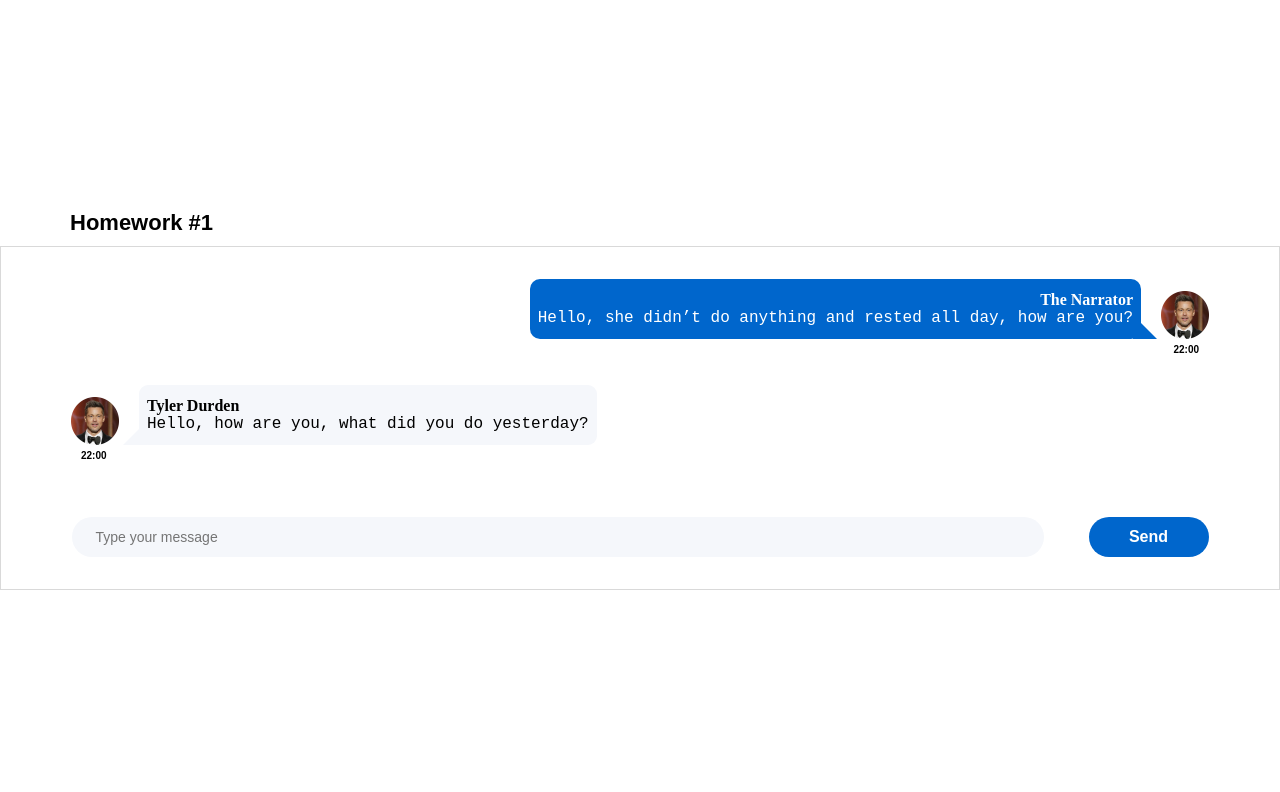
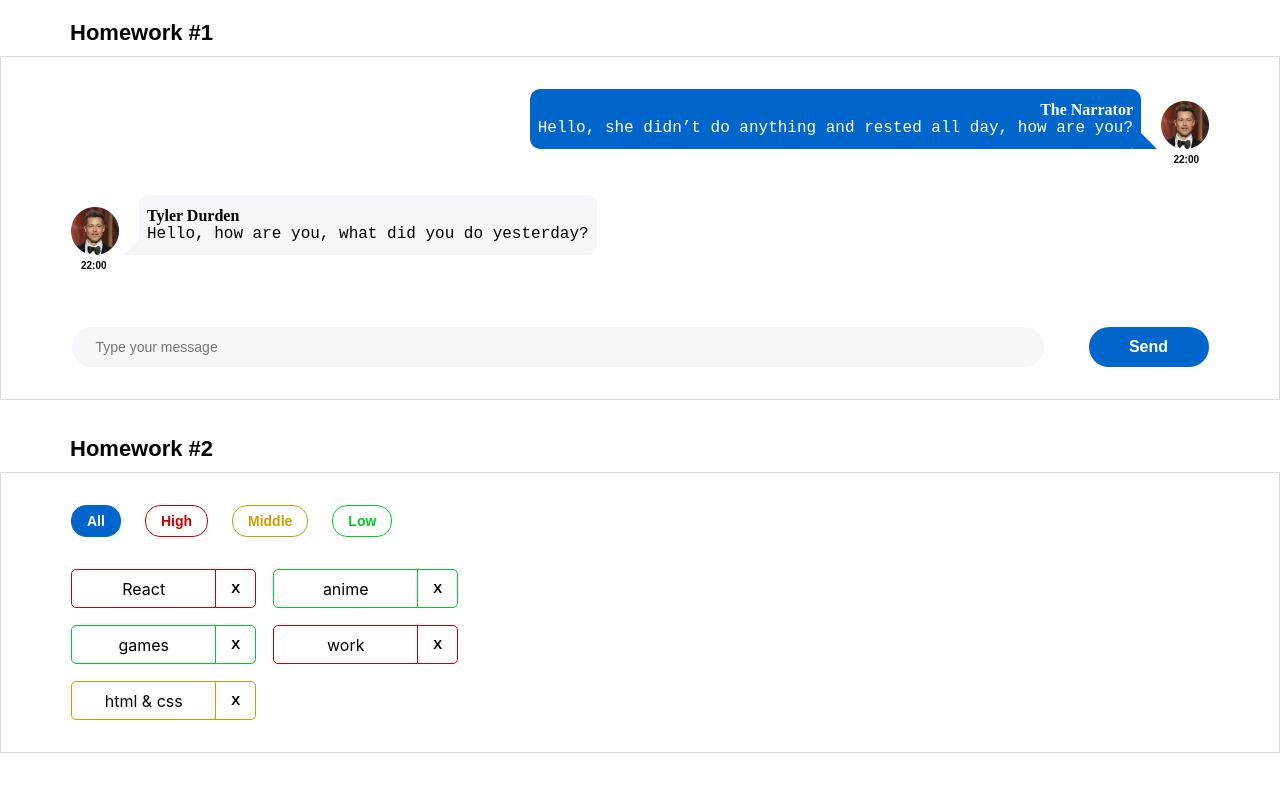
Before and after one commit to gabriilla87/homework-sprint2, a React (Create React App) app: page / in a window 1280 px wide. Shown: the top 792 px of the page. Built offline with nearby package versions, Linux system fonts and the light colour scheme; the HTML template or start-up script is replaced by a standard one.

Commit message:
Second HW is done

```diff
--- a/package.json
+++ b/package.json
@@ -1,6 +1,6 @@
 {
-  "name": "hws2",
-  "homepage": "http://IgnatZakalinsky.github.io/hws2",
+  "name": "homework-sprint2",
+  "homepage": "http://gabriilla87.github.io/homework-sprint2",
   "version": "0.1.0",
   "private": true,
   "dependencies": {
--- a/src/s1-main/App.module.css
+++ b/src/s1-main/App.module.css
@@ -1,11 +1,11 @@
 .App {
     --header_height: 60px;
-    height: 100vh;
     width: 100%;
     display: flex;
     justify-content: center;
     align-items: center;
     background-color: #FFF;
+    flex-direction: column;
 }
 
 .hw {
@@ -23,3 +23,7 @@
     font-size: 22px;
     font-weight: 600;
 }
+
+#hw1 {
+    margin-top: 36px;
+}
--- a/src/s1-main/App.tsx
+++ b/src/s1-main/App.tsx
@@ -1,13 +1,14 @@
 import React from 'react'
 import s from './App.module.css'
 import HW1 from '../s2-homeworks/hw01/HW1'
+import HW2 from "../s2-homeworks/hw02/HW2";
 
 function App() {
     return (
         <div className={s.App}>
             <HW1/>
             {/*раскомментировать по ходу выполнения*/}
-            {/*<HW2/>*/}
+            <HW2/>
             {/*<HW3/>*/}
             {/*<HW4/>*/}
 
--- a/src/s2-homeworks/hw01/HW1.tsx
+++ b/src/s2-homeworks/hw01/HW1.tsx
@@ -56,7 +56,7 @@ export const friendMessage0: MessageType = {
 
 const HW1 = () => {
     return (
-        <div id={'hw1'} style={{width: '100%'}}>
+        <div id={'hw1'} style={{width: '100%', marginBottom: "36px", marginTop: "20px"}}>
             <div className={s2.hwTitle}>Homework #1</div>
             <div className={s2.hw}>
                 {/*проверка отображения (не менять)*/}
--- a/src/s2-homeworks/hw02/HW2.tsx
+++ b/src/s2-homeworks/hw02/HW2.tsx
@@ -17,16 +17,16 @@ import s2 from '../../s1-main/App.module.css'
 * */
 
 // types
-export type AffairPriorityType = any // need to fix any
+export type AffairPriorityType = 'high' | 'middle' | 'low'// need to fix any
 export type AffairType = {
-    _id: any // need to fix any
-    name: any // need to fix any
+    _id: number // need to fix any
+    name: string // need to fix any
     priority: AffairPriorityType
 }
 export type FilterType = 'all' | AffairPriorityType
 
 // constants
-const defaultAffairs: any = [ // need to fix any
+const defaultAffairs: AffairType[] = [ // need to fix any
     {_id: 1, name: 'React', priority: 'high'}, // студенты могут изменить содержимое name и количество элементов в массиве, ...priority не менять!
     {_id: 2, name: 'anime', priority: 'low'},
     {_id: 3, name: 'games', priority: 'low'},
@@ -35,27 +35,24 @@ const defaultAffairs: any = [ // need to fix any
 ]
 
 // pure helper functions
-export const filterAffairs = (affairs: any, filter: any): any => { // need to fix any
-
-
-    return affairs // need to fix
+export const filterAffairs = (affairs: AffairType[], filter: FilterType): AffairType[] => { // need to fix any
+    return filter === "all" ? affairs : affairs.filter(d => d.priority === filter) // need to fix
 }
-export const deleteAffair = (affairs: any, _id: any): any => { // need to fix any
-
-    return affairs // need to fix
+export const deleteAffair = (affairs: AffairType[], _id: number): AffairType[] => { // need to fix any
+    return affairs.filter(d => d._id !== _id) // need to fix
 }
 
 function HW2() {
-    const [affairs, setAffairs] = useState<any>(defaultAffairs) // need to fix any
+    const [affairs, setAffairs] = useState<AffairType[]>(defaultAffairs) // need to fix any
     const [filter, setFilter] = useState<FilterType>('all')
 
     const filteredAffairs = filterAffairs(affairs, filter)
-    const deleteAffairCallback = (_id: any) => { // need to fix any
-        // need to fix
+    const deleteAffairCallback = (_id: number) => { // need to fix any
+        setAffairs(deleteAffair(affairs, _id))
     }
 
     return (
-        <div id={'hw2'}>
+        <div id={'hw2'} style={{width: '100%', marginBottom: "36px"}}>
             <div className={s2.hwTitle}>Homework #2</div>
             <div className={s2.hw}>
                 <Affairs
--- a/src/s2-homeworks/hw02/affairs/Affairs.tsx
+++ b/src/s2-homeworks/hw02/affairs/Affairs.tsx
@@ -4,24 +4,24 @@ import {AffairType, FilterType} from '../HW2'
 import s from './Affairs.module.css'
 
 type AffairsPropsType = {
-    data: any // need to fix any
-    setFilter: any
-    deleteAffairCallback: any
+    data: AffairType[] // need to fix any
+    setFilter: (value: FilterType) => void
+    deleteAffairCallback: (_id: number) => void
     filter: FilterType
 }
 
 function Affairs(props: AffairsPropsType) {
     const setAll = () => {
-        // need to fix
+        props.setFilter('all')
     }
     const setHigh = () => {
-        // need to fix
+        props.setFilter('high')// need to fix
     }
     const setMiddle = () => {
-        // need to fix
+        props.setFilter('middle')// need to fix
     }
     const setLow = () => {
-        // need to fix
+        props.setFilter('low')// need to fix
     }
 
     const cnAll = s.button + ' ' + s.all + (props.filter === 'all' ? ' ' + s.active : '')
--- a/src/s2-homeworks/hw02/affairs/affair/Affair.tsx
+++ b/src/s2-homeworks/hw02/affairs/affair/Affair.tsx
@@ -1,17 +1,17 @@
 import React from 'react'
-import { AffairType } from '../../HW2'
+import {AffairType} from '../../HW2'
 import s from './Affair.module.css'
 import s2 from '../Affairs.module.css'
 
 type AffairPropsType = {
     // key не нужно типизировать
     affair: AffairType
-    deleteAffairCallback: any // need to fix any
+    deleteAffairCallback: (_id: number) => void // need to fix any
 }
 
 function Affair(props: AffairPropsType) {
     const deleteCallback = () => {
-        // need to fix
+        props.deleteAffairCallback(props.affair._id)
     }
 
     const nameClass = s.name + ' ' + s2[props.affair.priority]
@@ -25,7 +25,7 @@ function Affair(props: AffairPropsType) {
         >
             <div id={'hw2-name-' + props.affair._id} className={nameClass}>
                 {/*создаёт студент*/}
-
+                {props.affair.name}
                 {/**/}
             </div>
             <div id={'hw2-priority-' + props.affair._id} hidden>
@@ -36,7 +36,7 @@ function Affair(props: AffairPropsType) {
                 id={'hw2-button-delete-' + props.affair._id}
                 className={buttonClass}
                 // need to fix
-
+                onClick={deleteCallback}
             >
                 {/*текст кнопки могут изменить студенты*/}
                 X
```
Also changed, not shown: codewars.js (added, +25 -0 lines).
